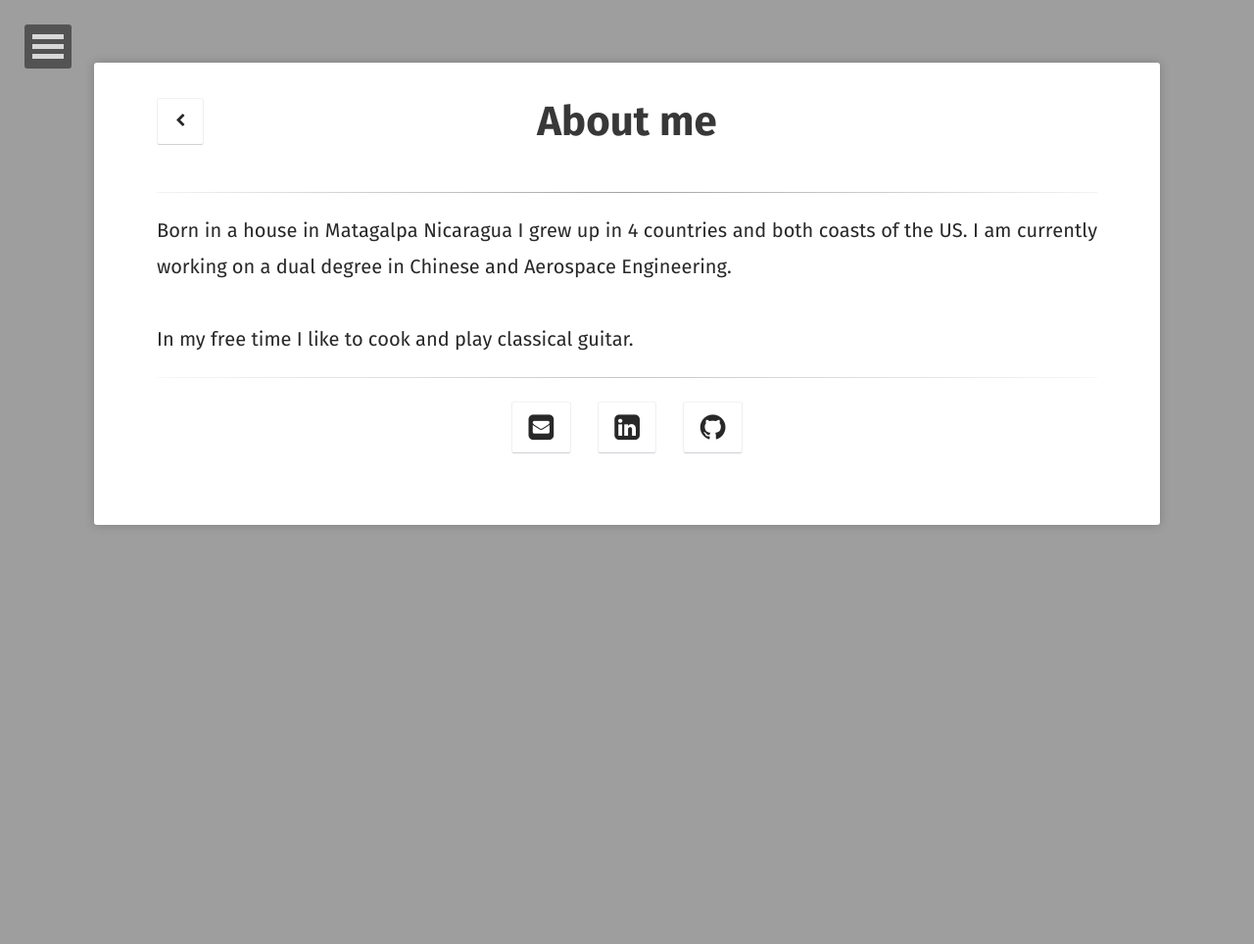
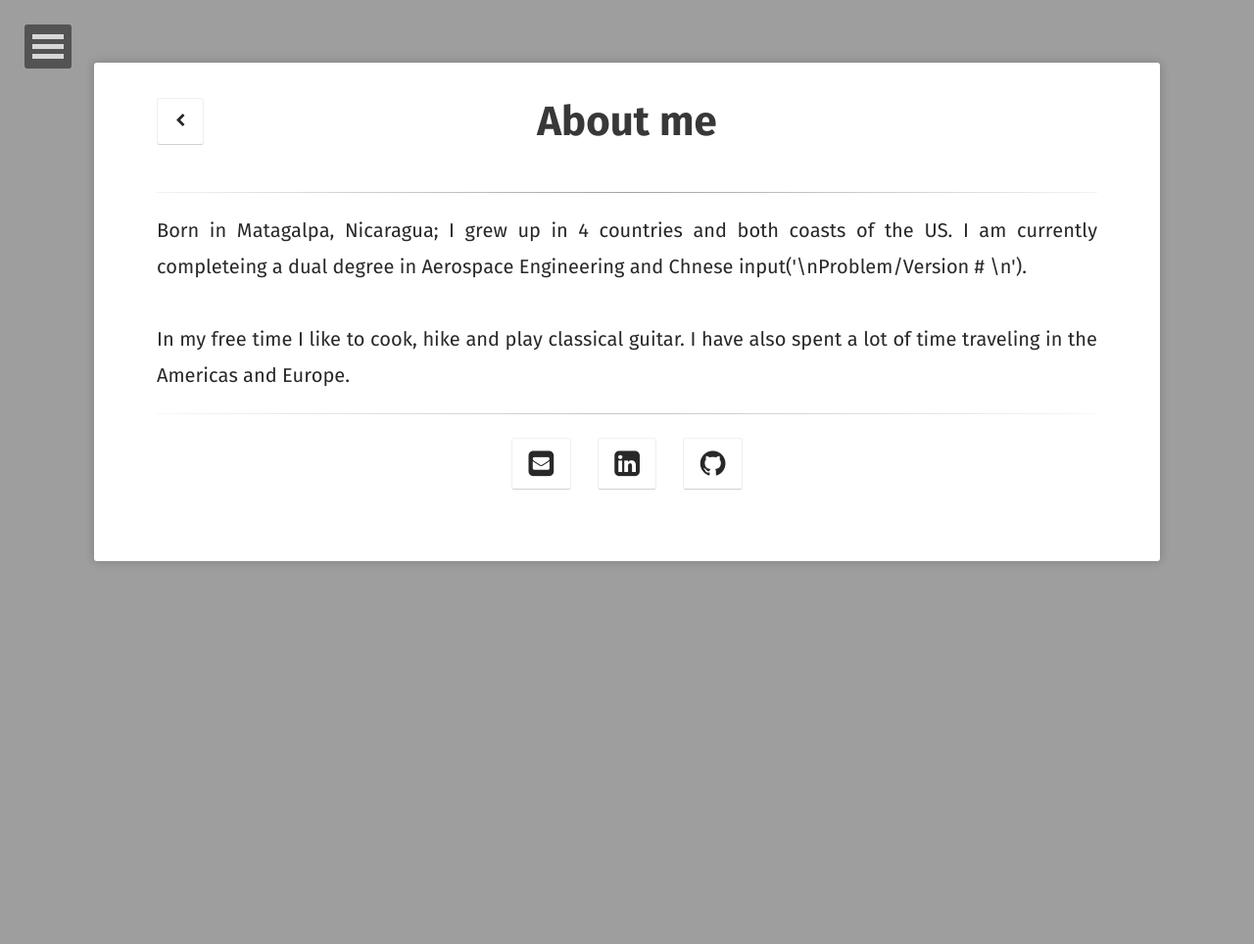
Before and after one commit to andanao/Personal-Site, a Jekyll site: the page built from about/about.md, in a window 1280 px wide. Shown: the whole page at 98% size. Built offline with Jekyll 4.4.1, drawn with Linux system fonts in a browser that asks for light colours; some web fonts are replaced.

Commit message:
Update about.md

```diff
--- a/about/about.md
+++ b/about/about.md
@@ -8,9 +8,9 @@ permalink: /about/
 <p style="font-size:20px">
 <font color="#282828">
 
-Born in a house in Matagalpa Nicaragua I grew up in 4 countries and both coasts of the US. I am currently working on a dual degree in Chinese and Aerospace Engineering. <br><br>
+Born in Matagalpa, Nicaragua; I grew up in 4 countries and both coasts of the US. I am currently completeing a dual degree in Aerospace Engineering and Chnese input('\nProblem/Version # \n'). <br><br>
 
-In my free time I like to cook and play classical guitar.
+In my free time I like to cook, hike and play classical guitar. I have also spent a lot of time traveling in the Americas and Europe.
 </font><br>
 <div class="row">
 	{% include social-links.html %}
```
